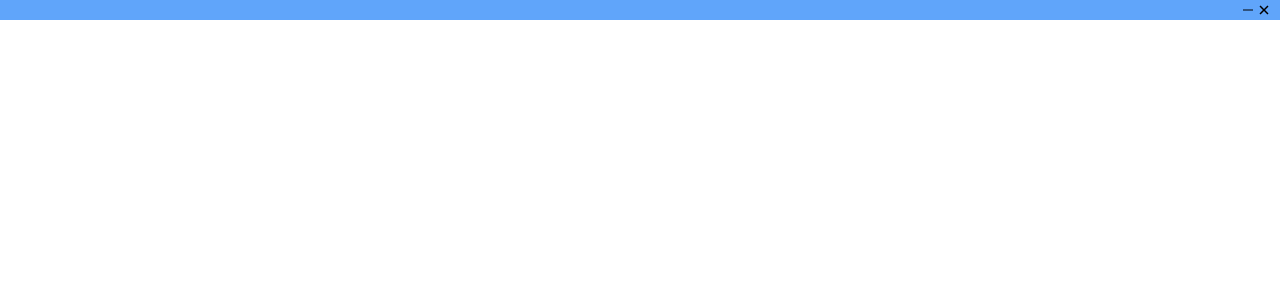
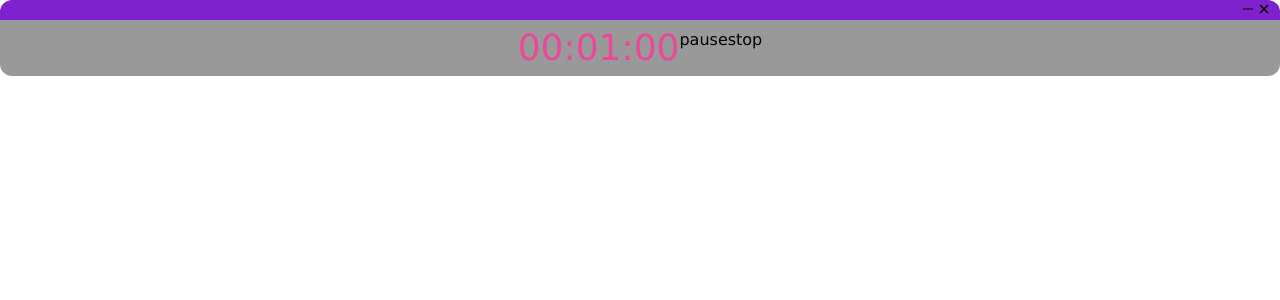
Before and after one commit to Konge5678/Timer-App, a React (Vite) app in the folder timer-app/: page / in a window 1280 px wide. Shown: the top 300 px of the page. Built offline with nearby package versions, Linux system fonts and the light colour scheme.

Commit message:
Input fields and timer

```diff
--- a/timer-app/src/main/index.js
+++ b/timer-app/src/main/index.js
@@ -6,10 +6,11 @@ import icon from '../../resources/icon.png?asset'
 function createWindow() {
   // Create the browser window.
   const mainWindow = new BrowserWindow({
-    width: 900,
-    height: 670,
+    width: 300,
+    height: 180,
     show: false,
     frame: false,
+    transparent: true,
     autoHideMenuBar: true,
     ...(process.platform === 'linux' ? { icon } : {}),
     webPreferences: {
--- a/timer-app/src/renderer/src/App.jsx
+++ b/timer-app/src/renderer/src/App.jsx
@@ -1,14 +1,17 @@
-import Versions from './components/Versions'
-import electronLogo from './assets/electron.svg'
 import TopBar from './components/TopBar'
+import { useState } from 'react'
+import Timer from './components/Timer'
 
 function App() {
 
+  const[isOverlay, setIsOverlay] = useState(false)
 
   return (
     <>
     <TopBar></TopBar>
-
+    <div className='bg-black bg-opacity-40 p-2 rounded-b-xl'>
+    <Timer></Timer>
+      </div>
     </>
   )
 }
--- a/timer-app/src/renderer/src/assets/main.css
+++ b/timer-app/src/renderer/src/assets/main.css
@@ -1,3 +1,7 @@
 @tailwind base;
 @tailwind components;
 @tailwind utilities;
+
+html {
+  font-family: Verdana, Geneva, Tahoma, sans-serif;
+}
--- /dev/null
+++ b/timer-app/src/renderer/src/components/Timer.jsx
@@ -0,0 +1,59 @@
+import React, { useState } from "react";
+import InputField from "./inputFields";
+import { IoCheckmarkSharp } from "react-icons/io5";
+
+export default function Timer({isOverlay}) {
+    const [isEditing, setIsEditing] = useState(false);
+    const [hours, setHours] = useState(0);
+    const [minutes, setMinutes] = useState(1);
+    const [seconds, setSeconds] = useState(0);
+    const [isActive, setIsActive] = useState(false);
+
+
+    return (
+        <div>
+            {isEditing ? (
+                //Time Editing
+                <div className="flex ">
+                <div>
+                    <InputField label={"Hours"} value={hours}
+                    onChange={(e)=>setHours(parseInt(e.target.value))}></InputField>
+                    <InputField label={"Minutes"} value={minutes}
+                    onChange={(e)=>setMinutes(parseInt(e.target.value))}></InputField>
+                    <InputField label={"Seconds"} value={seconds}
+                    onChange={(e)=>setSeconds(parseInt(e.target.value))}></InputField>
+                    <button className="bg-purple-800 text-stone-200 px-14 py-1 rounded-xl text-xl mt-1"
+                    onClick={()=>setIsEditing(false)}>
+                        <IoCheckmarkSharp />
+                    </button>
+                </div>
+                </div>
+            ):(
+                //Timer
+                <div className="flex justify-center">
+                    <h1 className="text-pink-500 text-4xl">
+                        {hours.toString().padStart(2,"0")}:
+                        {minutes.toString().padStart(2,"0")}:
+                        {seconds.toString().padStart(2,"0")}
+                        </h1>
+                        <div id="timer-buttons">
+                            {isActive ?
+                            ( <>
+                                <button>pause</button>
+                                <button>stop</button>
+                                </>
+                            ) :
+                            ( <>
+                                <button>pause</button>
+                                <button>stop</button>
+                                </>
+                            )
+                        }
+                        </div>
+                </div>
+            )
+}
+
+        </div>
+    )
+}
--- a/timer-app/src/renderer/src/components/TopBar.jsx
+++ b/timer-app/src/renderer/src/components/TopBar.jsx
@@ -13,10 +13,10 @@ export default function TopBar() {
 
     return (
         <div>
-            <div className="bg-blue-400 w-screen h-5" style={{webkitAppRegion: "drag"}}></div>
+            <div className="bg-purple-700 w-screen h-5 rounded-t-xl" style={{webkitAppRegion: "drag"}}></div>
             <div className="absolute top-0 right-2" id="control-buttons">
-                <button className="" id="minimize" onClick={minimizeWindow} style={{webkitAppRegion: "no-drag"}}><IoRemoveSharp /></button>
-                <button id="close" onClick={closeWindow} style={{webkitAppRegion: "no-drag"}}><IoCloseSharp /></button>
+                <button className=" hover:bg-purple-900" id="minimize" onClick={minimizeWindow} style={{webkitAppRegion: "no-drag"}}><IoRemoveSharp /></button>
+                <button className=" hover:bg-purple-900" id="close" onClick={closeWindow} style={{webkitAppRegion: "no-drag"}}><IoCloseSharp /></button>
             </div>
         </div>
     )
--- a/timer-app/src/renderer/src/components/Versions.jsx
+++ /dev/null
@@ -1,15 +0,0 @@
-import { useState } from 'react'
-
-function Versions() {
-  const [versions] = useState(window.electron.process.versions)
-
-  return (
-    <ul className="versions">
-      <li className="electron-version">Electron v{versions.electron}</li>
-      <li className="chrome-version">Chromium v{versions.chrome}</li>
-      <li className="node-version">Node v{versions.node}</li>
-    </ul>
-  )
-}
-
-export default Versions
--- /dev/null
+++ b/timer-app/src/renderer/src/components/inputFields.jsx
@@ -0,0 +1,15 @@
+import React from "react";
+
+export default function InputField({label, value, onChange, placeHolder }) {
+    return (
+        <div className="text-2xl">
+            <label className="text-stone-300">{label}:</label>
+            <input type="number"
+            value={value}
+            onChange={onChange}
+            placeholder={placeHolder}
+            className="w-10 bg-transparent text-purple-800"
+            />
+        </div>
+    )
+}
```
Also changed, not shown: timer-app/src/renderer/src/assets/electron.svg (deleted), timer-app/src/renderer/src/assets/wavy-lines.svg (deleted).
